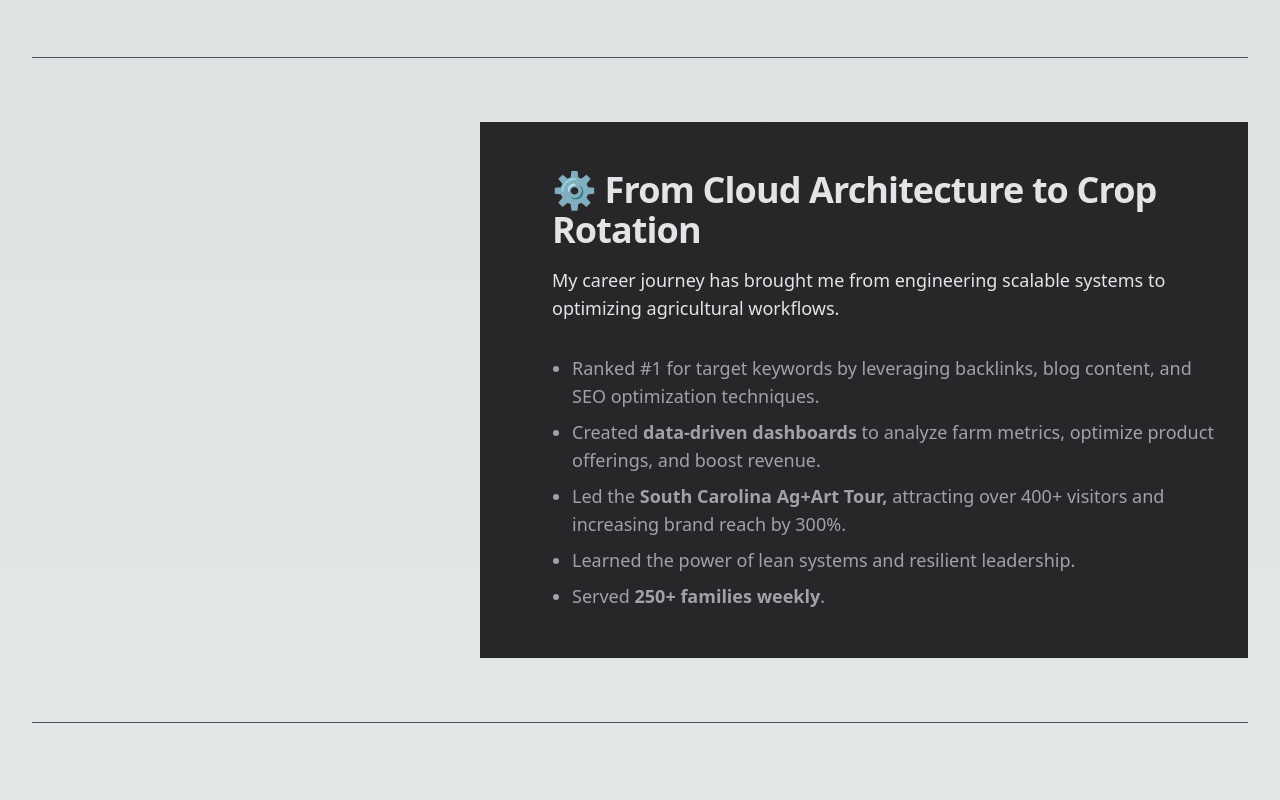
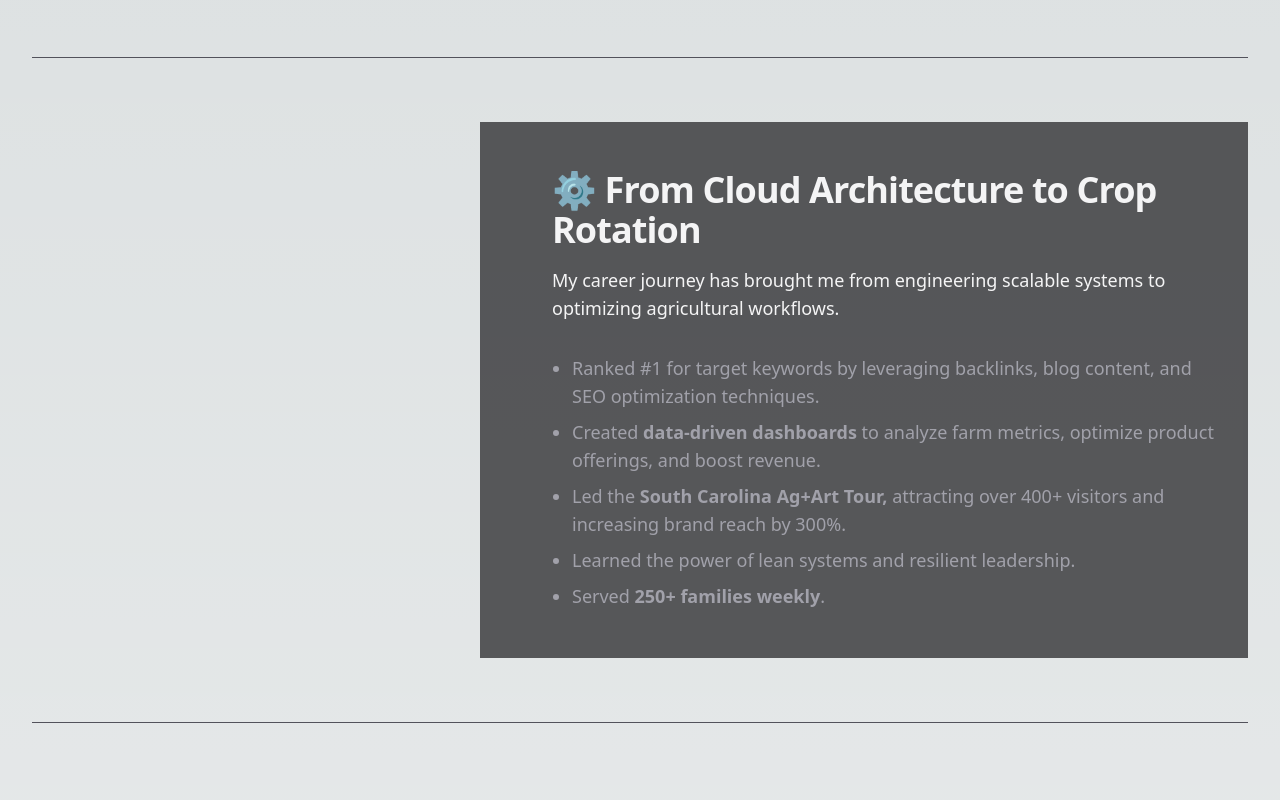
Before and after one commit to john-sprague/code-by-spraguejdev, a React (Vite) app: page /about-me in a window 1280 px wide. Shown: the part 920-1720 px from the top of the page. Built offline with nearby package versions, Linux system fonts and the light colour scheme.

Commit message:
fix: section light mode text color

```diff
--- a/src/components/Section.tsx
+++ b/src/components/Section.tsx
@@ -12,7 +12,7 @@ const Section: React.FC<SectionProps> = ({ title, subtitle, children, isDarkMode
     <>
     <div
       className={`relative py-12 w-full animate-fade-in max-w-3xl ${
-        isDarkMode ? "text-zinc-100" : "bg-zinc-800 text-zinc-200 ml-auto"
+        isDarkMode ? "text-zinc-100" : "bg-zinc-800/75 text-zinc-100 ml-auto"
       }`}
     >
       <div
```
